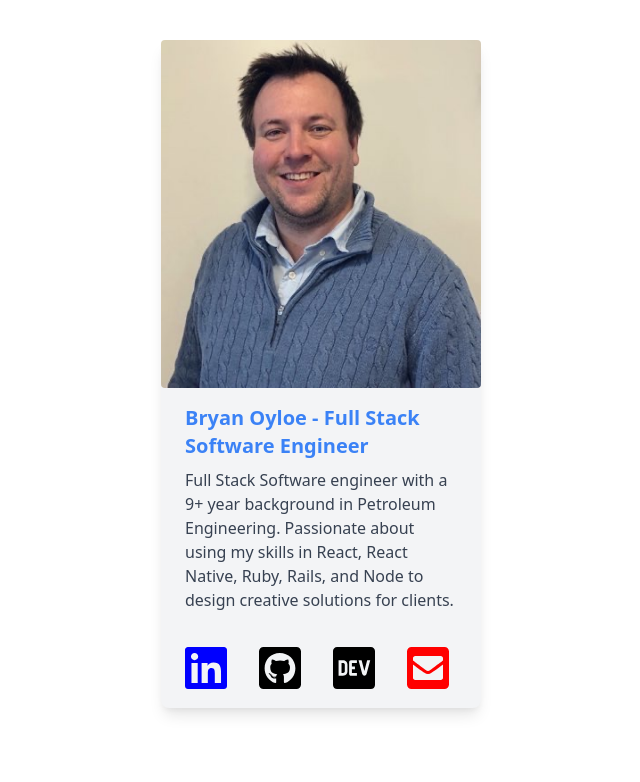
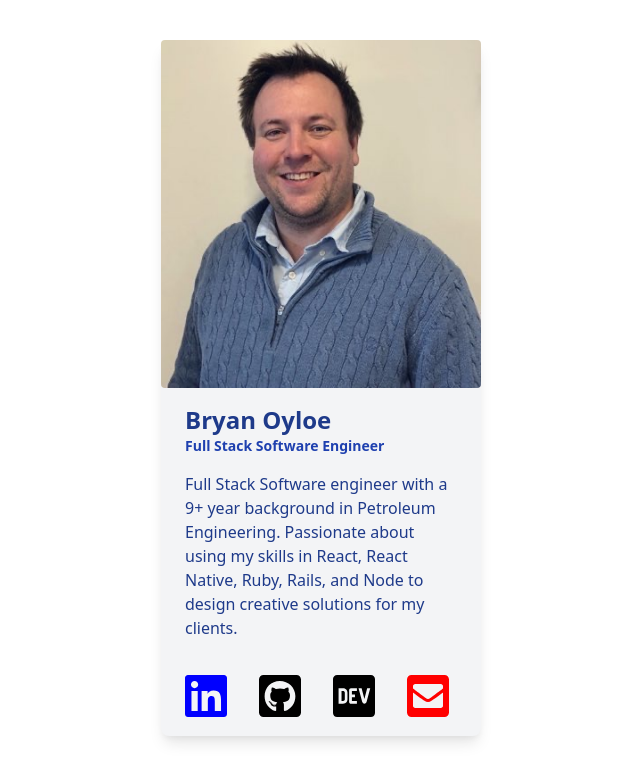
Before and after one commit to boyloe/portfolio, a React (Create React App) app: page / in a window 1280 px wide. Shown: the top 782 px of the page, without its empty margins (319-959 px from the left). Built offline with nearby package versions, Linux system fonts and the light colour scheme.

Commit message:
Change color styling on header and body

```diff
--- a/src/App.tsx
+++ b/src/App.tsx
@@ -7,17 +7,20 @@ import { faEnvelopeSquare } from '@fortawesome/free-solid-svg-icons'
 
 function App() {
   return (
-    <div className="flex justify-center overflow-hidden py-10 container">
+    <div className="flex justify-center overflow-hidden py-10 ">
       <div className="max-w-xs rounded-lg  shadow-lg bg-gray-100">
         <img className="w-full rounded" src={BryanPic} alt="Bryan" />
         <div className="px-6 py-4">
-          <div className="font-bold text-blue-500 text-xl mb-2">
-            Bryan Oyloe - Full Stack Software Engineer
-          </div>
-          <p className="text-gray-700 text-base">
+          <h3 className="font-bold text-blue-900 text-2xl ">
+            Bryan Oyloe
+          </h3>
+          <h5 className="font-bold text-blue-800 text-sm mb-4">
+            Full Stack Software Engineer
+          </h5>
+          <p className="text-blue-900 text-base">
             Full Stack Software engineer with a 9+ year background in Petroleum Engineering.
             Passionate about using my skills in React, React Native, Ruby, Rails,
-            and Node to design creative solutions for clients.
+            and Node to design creative solutions for my clients.
           </p>
         </div>
         <div className="px-6 py-4 flex space-x-8">
```
